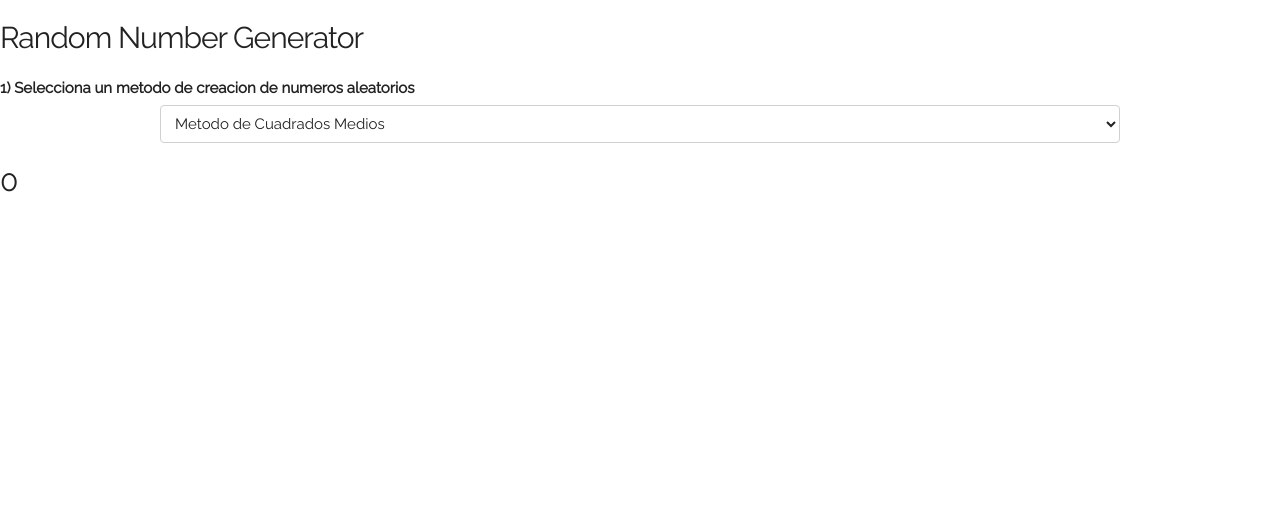
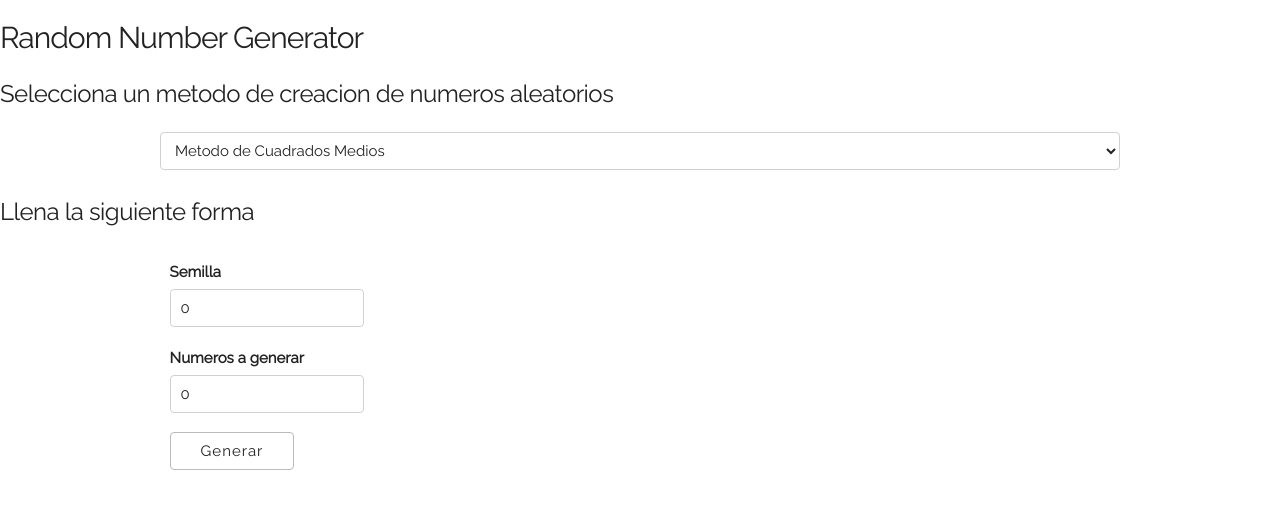
Before and after one commit to martingdela/RNG, a React (Create React App) app: page / in a window 1280 px wide. Shown: the top 508 px of the page. Built offline with nearby package versions, Linux system fonts and the light colour scheme.

Commit message:
Added most forms

```diff
--- a/src/components/RNForm.js
+++ b/src/components/RNForm.js
@@ -2,35 +2,130 @@ import React, { Component } from 'react';
 
 class RNForm extends Component {
 
-	constructor(props){
+	constructor(props) {
 		super(props)
+		this.state = {
+			seed: 0,
+			number: 0,
+			a: 0,
+			c: 0,
+			m: 0
+		}
+
+		this.handleInputChange = this.handleInputChange.bind(this)
+	}
+
+	handleInputChange = (event) => {
+		switch (event.target.id) {
+			case "seed":
+				this.setState({ seed: event.target.value })
+				break
+			case "count":
+				this.setState({ number: event.target.value })
+				break
+			case "a":
+				this.setState({ a: event.target.value })
+				break
+			case "c":
+				this.setState({ c: event.target.valuec })
+				break
+			case "m":
+				this.setState({ m: event.target.value })
+				break
+			default:
+				alert('DEBUG: SOMETHING HAPPENED')
+		}
 	}
 
 	render() {
-		switch(this.props.method){
+		switch (this.props.method) {
 			case "0":
 				return (
-				<h1> 0 </h1>
+					<>
+						<br />
+						<h5>Llena la siguiente forma</h5>
+						<div class="container">
+							<div className="row" style={{ padding: "1%" }}>
+								<label>Semilla</label>
+								<input type="number" id="seed" placeholder="1234" name="seed" value={this.state.seed} onChange={this.handleInputChange} />
+							</div>
+							<div className="row" style={{ padding: "1%" }}>
+								<label>Numeros a generar</label>
+								<input type="number" id="count" placeholder="9" name="count" value={this.state.number} onChange={this.handleInputChange} />
+							</div>
+							<div className="row" style={{ padding: "1%" }}>
+								<button type="submit">Generar</button>
+							</div>
+						</div>
+					</>
 				)
 
-			case "1":
+			case "1": case "2":
 				return (
-				<h1> 1 </h1>
-			)
-
-			case "2":
-			return (
-				<h1> 2 </h1>
+					<>
+					<br/>
+					<h5>Llena la siguiente forma</h5>
+					<div class="container">
+						<div class="row" style={{padding: "1%"}}>
+							<label>Semilla</label>
+							<input type="number" id="seed" value={this.state.seed} onChange={this.handleInputChange} placeholder="1234" name="seed" />
+						</div>
+						<div class="row" style={{padding: "1%"}}>
+							<label>Valor de 'a'</label>
+							<input type="number" id="a" value={this.state.a} onChange={this.handleInputChange} placeholder="1234" name="a" />
+						</div>
+						<div class="row" style={{padding: "1%"}}>
+							<label>Valor de 'c'</label>
+							<input type="number" id="c" value={this.state.c} onChange={this.handleInputChange} placeholder="1234" name="c" />
+						</div>
+						<div class="row" style={{padding: "1%"}}>
+							<label>Valor de 'm'</label>
+							<input type="number" id="m" value={this.state.m} onChange={this.handleInputChange} placeholder="1234" name="m" />
+						</div>
+						<div class="row" style={{padding: "1%"}}>
+							<label>Numeros a generar</label>
+							<input type="number" id="count" value={this.state.count} onChange={this.handleInputChange} placeholder="9" name="count" />
+						</div>
+						<div class="row" style={{padding: "1%"}}>
+							<button type="submit">Generar</button>
+						</div>
+					</div>
+					</>
 				)
 
 			case "3":
 				return (
-				<h1> 3 </h1>
+					<>
+					<br/>
+					<h5>Llena la siguiente forma</h5>
+					<div class="container">
+						<div class="row" style={{padding: "1%"}}>
+							<label>Semilla</label>
+							<input type="number" id="seed" value={this.state.seed} onChange={this.handleInputChange} placeholder="1234" name="seed" />
+						</div>
+						<div class="row" style={{padding: "1%"}}>
+							<label>Valor de 'a'</label>
+							<input type="number" id="a" value={this.state.a} onChange={this.handleInputChange} placeholder="1234" name="a" />
+						</div>
+						<div class="row" style={{padding: "1%"}}>
+							<label>Valor de 'm'</label>
+							<input type="number" id="m" value={this.state.m} onChange={this.handleInputChange} placeholder="1234" name="m" />
+						</div>
+						<div class="row" style={{padding: "1%"}}>
+							<label>Numeros a generar</label>
+							<input type="number" id="count" value={this.state.count} onChange={this.handleInputChange} placeholder="9" name="count" />
+						</div>
+						<div class="row" style={{padding: "1%"}}>
+							<button type="submit">Generar</button>
+						</div>
+					</div>
+					</>
 				)
-
 			case "4":
 				return (
-				<h1> 4 </h1>
+					<>
+					<h1>TBP</h1>
+					</>
 				)
 			default:
 				return (
--- a/src/components/RNSelector.js
+++ b/src/components/RNSelector.js
@@ -17,7 +17,7 @@ class RNSelector extends Component {
 	render() {
 		return (
 			<>
-				<label>1) Selecciona un metodo de creacion de numeros aleatorios</label>
+				<h5> Selecciona un metodo de creacion de numeros aleatorios</h5>
 				<div className="container">
 					<div className="row">
 						<div className="twelve columns">
```
Lines whose indentation alone changed are shown as unchanged.
